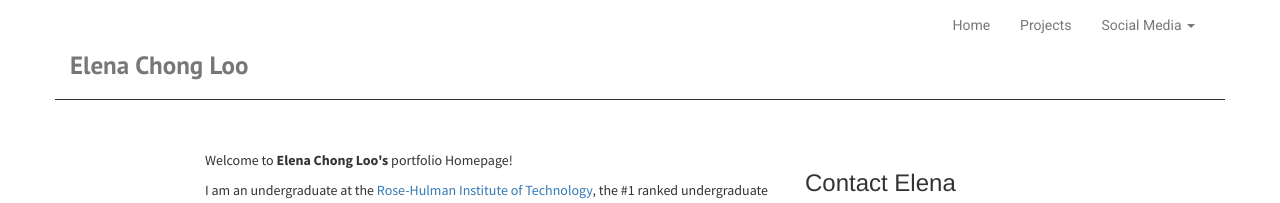
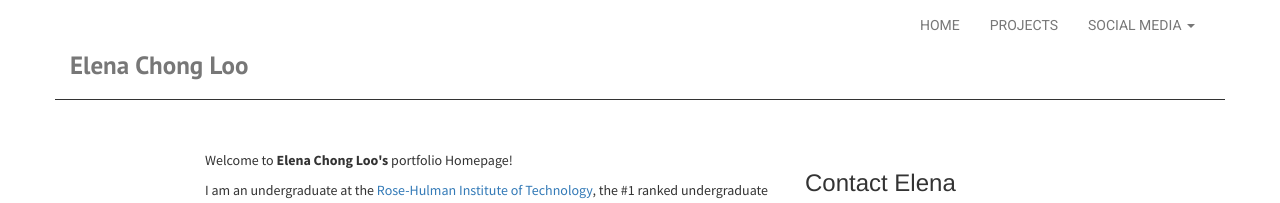
Before and after one commit to helenchg/elenachong.com, a Jekyll site: the page built from index.html, in a window 1280 px wide. Shown: the top 203 px of the page. Built offline with Jekyll 4.4.1, drawn with Linux system fonts in a browser that asks for light colours; nearby versions of some CDN libraries.

Commit message:
formatted navbar

```diff
--- a/_layouts/default.html
+++ b/_layouts/default.html
@@ -30,10 +30,10 @@
         <!-- Collect the nav links, forms, and other content for toggling -->
         <div class="collapse navbar-collapse" id="bs-example-navbar-collapse-1">
           <ul class="nav navbar-nav navbar-right">
-						<li> <a class = "active" href = "/"> Home </a> </li>
-						<li> <a href = "/projects"> Projects </a> </li>
+						<li> <a class = "active" href = "/"> HOME </a> </li>
+						<li> <a href = "/projects"> PROJECTS </a> </li>
                         <li class="dropdown">
-                          <a href="#" class="dropdown-toggle" data-toggle="dropdown" role="button" aria-expanded="false">Social Media <span class="caret"></span></a>
+                          <a href="#" class="dropdown-toggle" data-toggle="dropdown" role="button" aria-expanded="false">SOCIAL MEDIA <span class="caret"></span></a>
                             <ul class="dropdown-menu" role="menu">
                                     <!--Social Media Links-->
                               <li> <a href = "http://www.linkedin.com/in/elenachongloo/" >LinkedIn</a></li>
--- a/index.html
+++ b/index.html
@@ -17,9 +17,6 @@ title: Elena Chong Loo
                     <br>
                     </p>
 
-
-
-
                 </div>
             <!-- END OF CONTENT CONTAINER -->
 
--- a/style.css
+++ b/style.css
@@ -103,6 +103,7 @@ h3.project-section{
     margin-bottom: 50px;
     min-height: 100px;
     font-family: 'Roboto', sans-serif;
+    line-height: 100px;
 
 }
 .navbar-brand {
```
